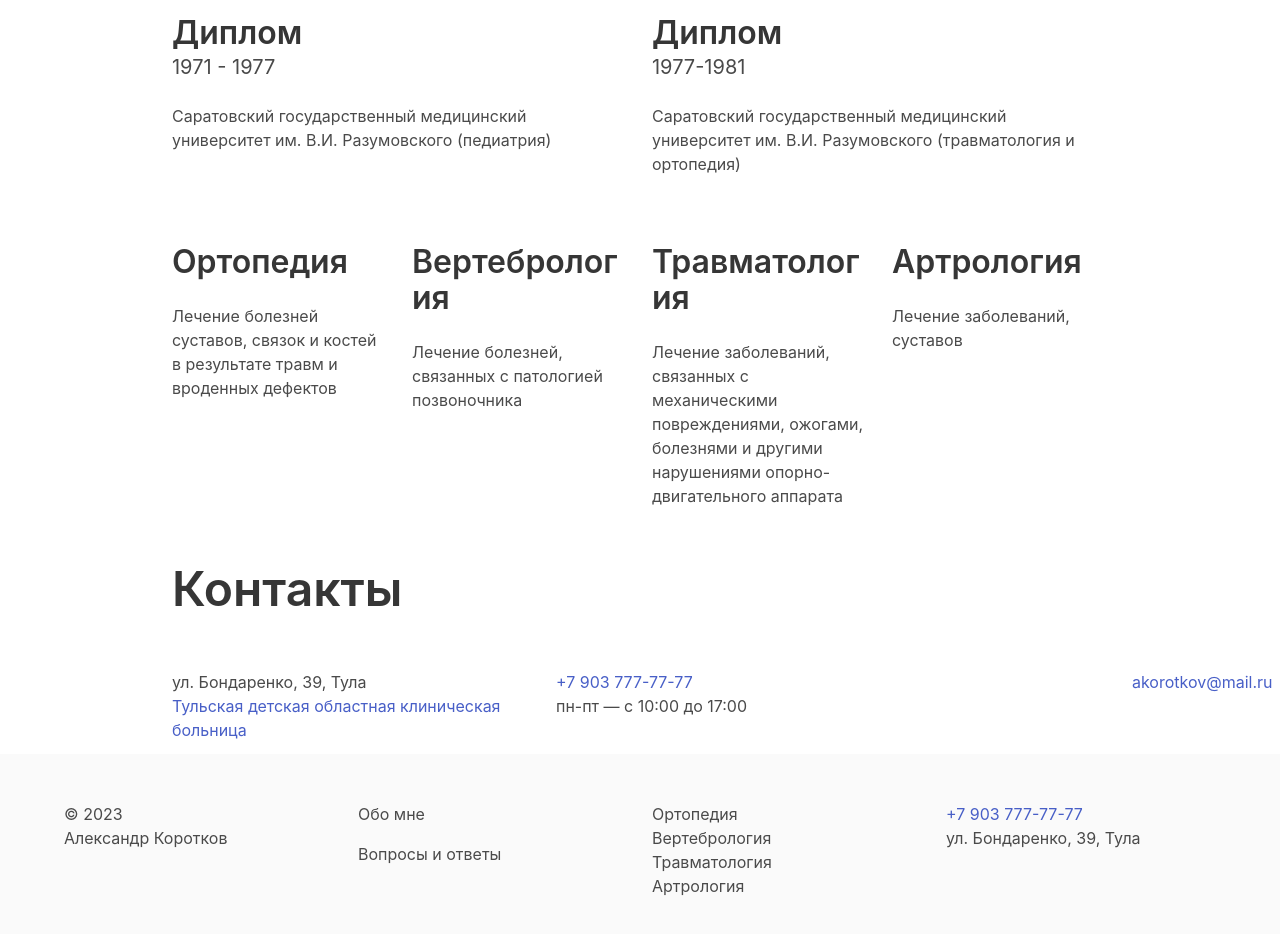
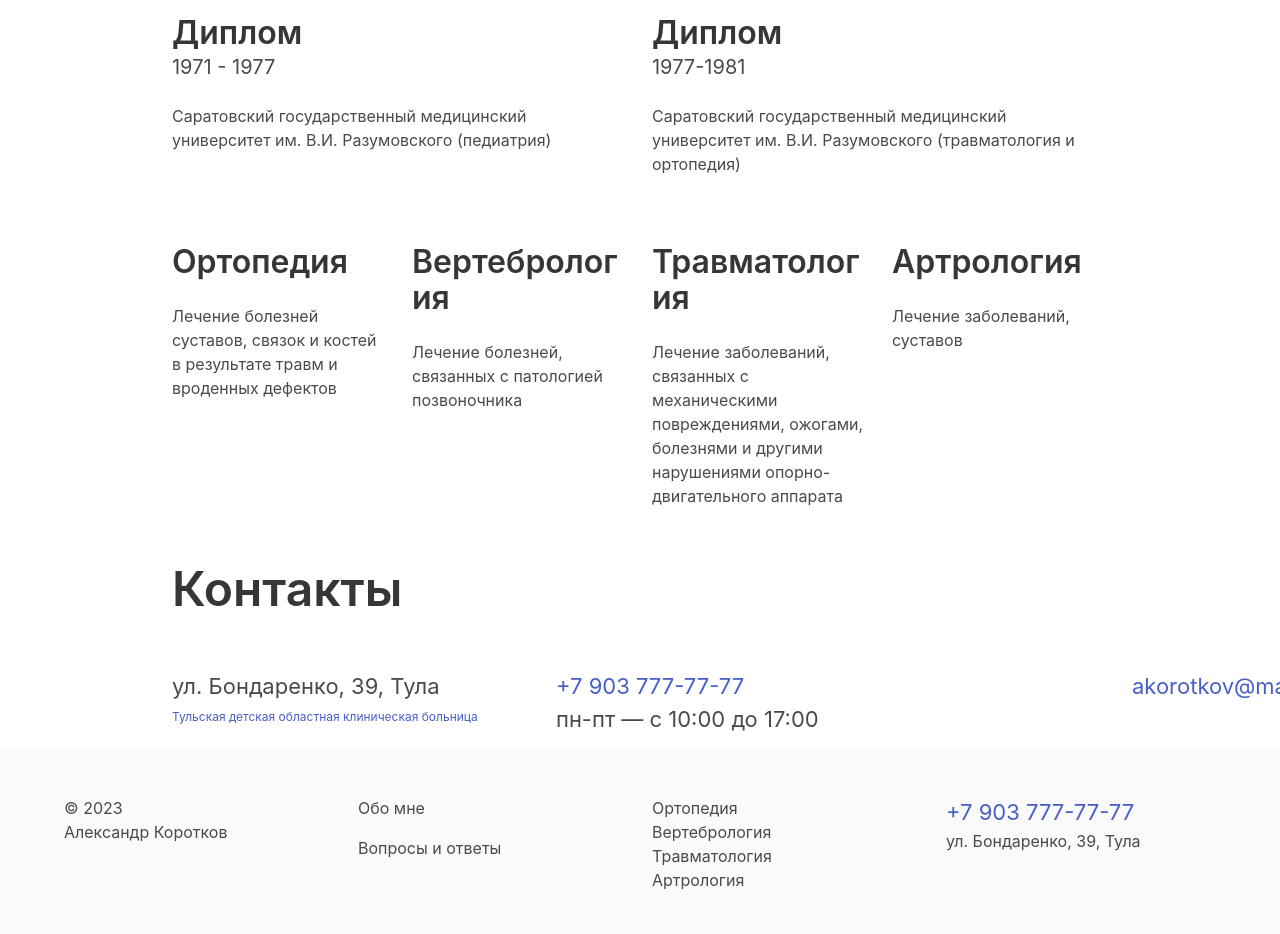
Before and after one commit to MaxTitkov/akorotkov, a plain HTML site: page index.html in a window 1280 px wide. Shown: the part 1164-2098 px from the top of the page. Drawn offline with nearby package versions, Linux system fonts and the light colour scheme; a web font is replaced by a local one.

Commit message:
Update styles.css

```diff
--- a/styles.css
+++ b/styles.css
@@ -71,3 +71,11 @@ p.article-content{
     display: none;
   }
 }
+
+.contacts-content p, a{
+	font-size: 22px;
+}
+
+.clinic-link{
+	font-size: 12px!important;
+}
```
